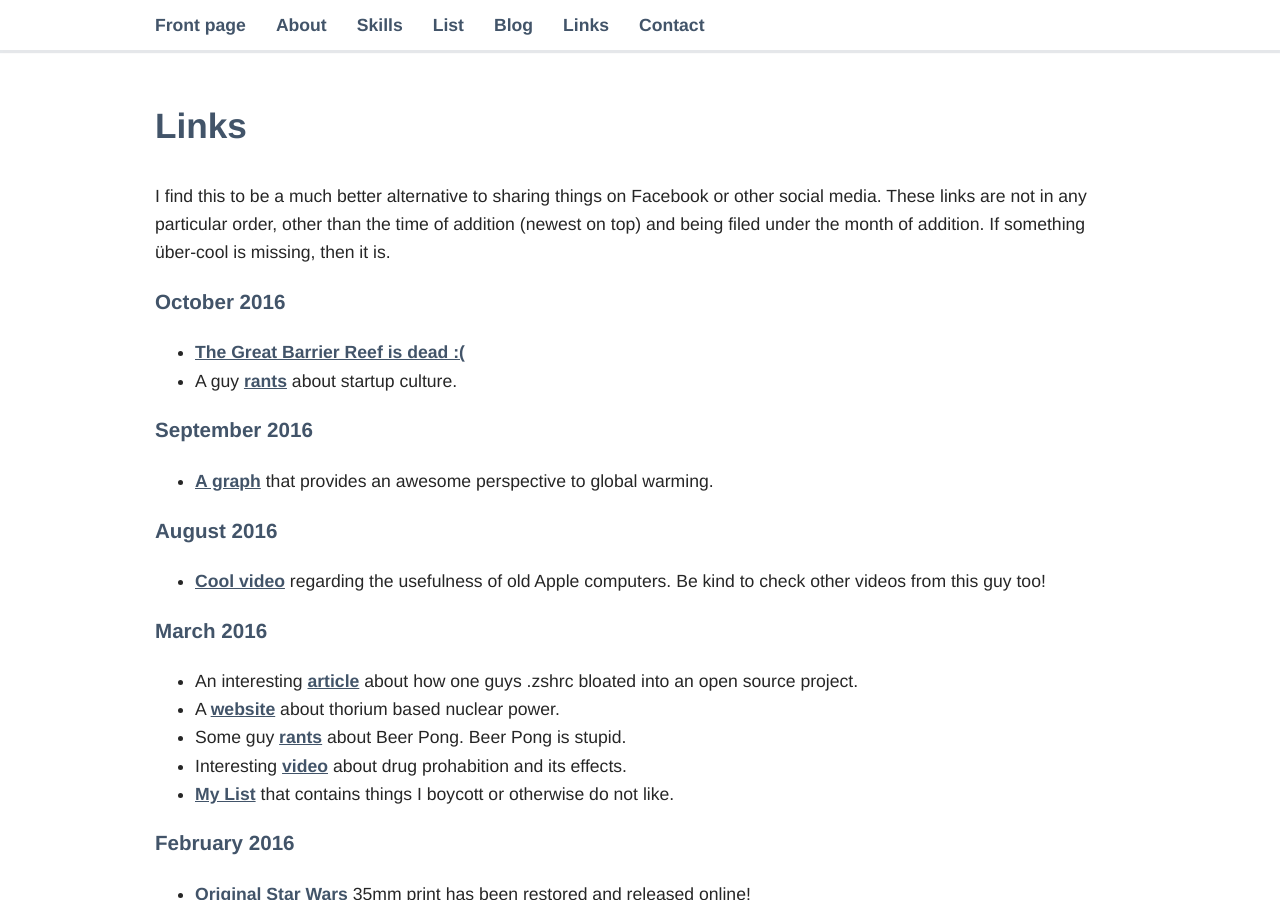
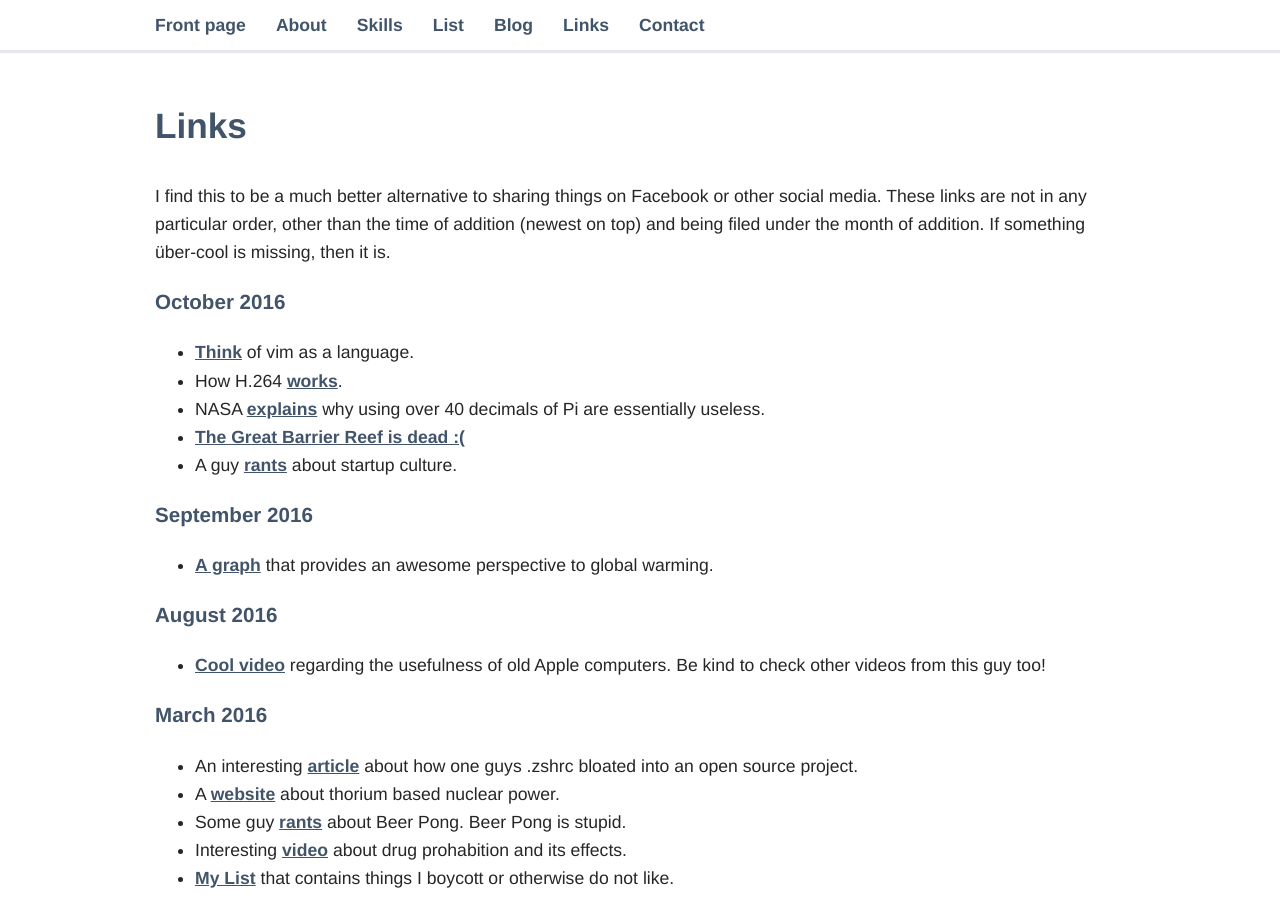
Before and after one commit to veikah/onnilampi.fi, a Jekyll site: the page built from onnilampi.fi/_pages/05_cool.md, in a window 1280 px wide and 900 px high. Built offline with Jekyll 4.4.1, drawn with Linux system fonts in a browser that asks for light colours.

Commit message:
Add few links

```diff
--- a/onnilampi.fi/_pages/05_cool.md
+++ b/onnilampi.fi/_pages/05_cool.md
@@ -8,6 +8,9 @@ I find this to be a much better alternative to sharing things on Facebook or oth
 
 ### October 2016
 
+* [Think](http://stackoverflow.com/questions/1218390/what-is-your-most-productive-shortcut-with-vim?page=1&tab=votes#tab-top) of vim as a language.
+* How H.264 [works](https://sidbala.com/h-264-is-magic/).
+* NASA [explains](http://www.jpl.nasa.gov/edu/news/2016/3/16/how-many-decimals-of-pi-do-we-really-need/) why using over 40 decimals of Pi are essentially useless.
 * [The Great Barrier Reef is dead :(](http://www.spokesman.com/blogs/outdoors/2016/oct/13/great-barrier-reef-pronounced-dead-scientists/)
 * A guy [rants](https://medium.com/@shemag8/fuck-you-startup-world-ab6cc72fad0e#.p76zxm5a8) about startup culture.
 
--- a/onnilampi.fi/_posts/2016-10-26-mouhon-ABC.markdown
+++ b/onnilampi.fi/_posts/2016-11-26-mouhon-ABC.markdown
@@ -2,7 +2,7 @@
 layout: post
 title:  "How to argument correctly"
 headline: "Hyvän mouhon ABC"
-date:   2016-10-25 00:00:00 +0300
+date:   2016-11-25 00:00:00 +0300
 permalink: /blog/mouhon-abc/
 language: fin
 author: "Konsta Hölttä ja Onni Lampi"
```
